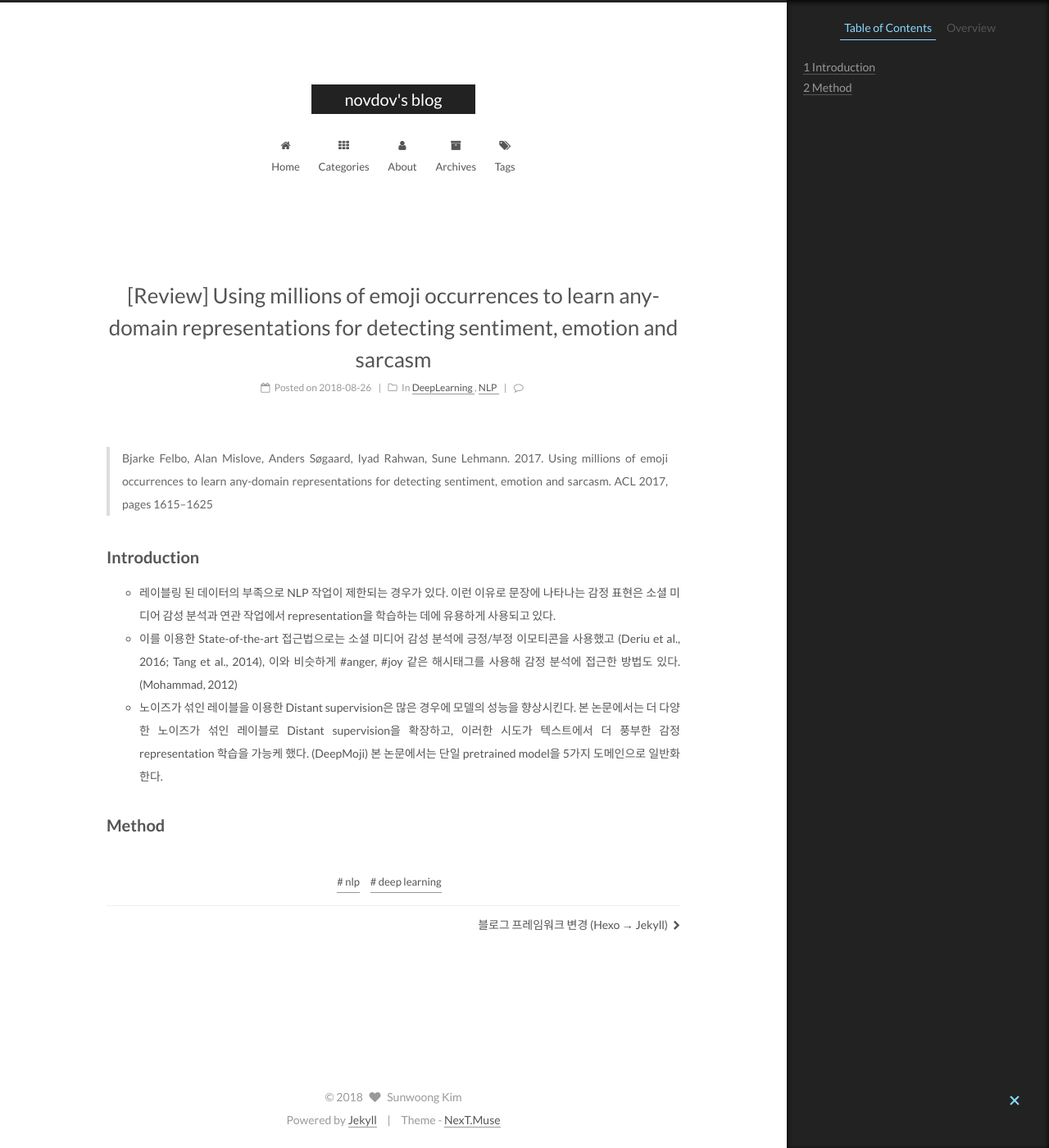
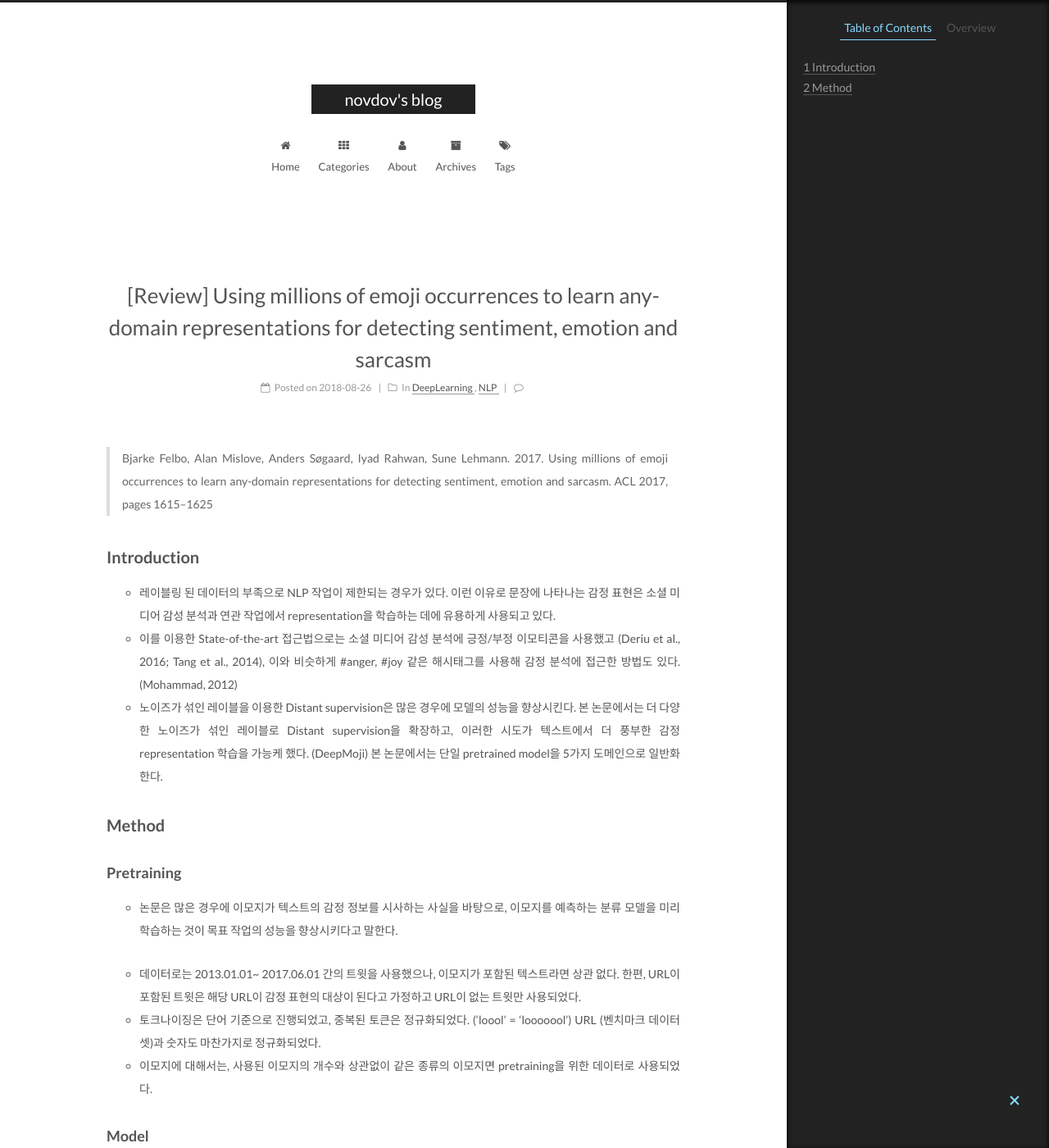
Before and after one commit to novdov/novdov.github.io, a Jekyll site: the page built from _posts/2018-08-26-Review-Using-millions-of-emoji-occurrences-to-learn-any-domain-representations-for-detecting-sentiment,-emotion-and-sarcasm.md, in a window 1280 px wide and 1400 px high. Shown: the whole window at 82% size. Built offline with Jekyll 4.4.1, drawn with Linux system fonts in a browser that asks for light colours; comment, search, counter and statistics services are not loaded.

Commit message:
new post

```diff
--- a/_posts/2018-08-26-Review-Using-millions-of-emoji-occurrences-to-learn-any-domain-representations-for-detecting-sentiment,-emotion-and-sarcasm.md
+++ b/_posts/2018-08-26-Review-Using-millions-of-emoji-occurrences-to-learn-any-domain-representations-for-detecting-sentiment,-emotion-and-sarcasm.md
@@ -21,3 +21,15 @@ tags:
 
 
 ## Method
+
+### Pretraining
+
+- 논문은 많은 경우에 이모지가 텍스트의 감정 정보를 시사하는 사실을 바탕으로, 이모지를 예측하는 분류 모델을 미리 학습하는 것이 목표 작업의 성능을 향상시키다고 말한다.
+
+- 데이터로는 2013.01.01~ 2017.06.01 간의 트윗을 사용했으나, 이모지가 포함된 텍스트라면 상관 없다. 한편, URL이 포함된 트윗은 해당 URL이 감정 표현의 대상이 된다고 가정하고 URL이 없는 트윗만 사용되었다.
+- 토크나이징은 단어 기준으로 진행되었고, 중복된 토큰은 정규화되었다. (‘loool’ = ‘looooool’) URL (벤치마크 데이터셋)과 숫자도 마찬가지로 정규화되었다.
+- 이모지에 대해서는, 사용된 이모지의 개수와 상관없이 같은 종류의 이모지면 pretraining을 위한 데이터로 사용되었다.
+
+### Model
+
+-
```
